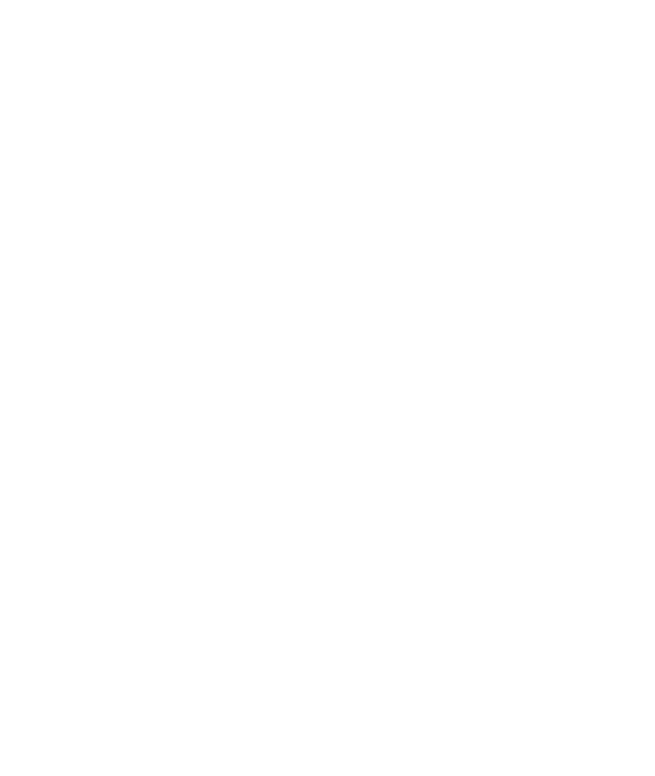
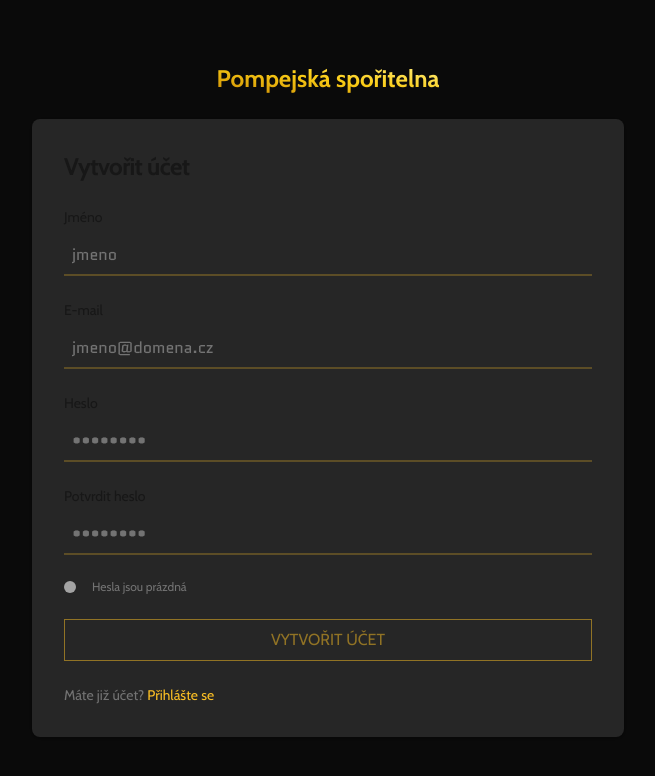
Before and after one commit to Bahamut731lp/STIN, a React (Vite) app in the folder client/: page /register in a window 1280 px wide. Shown: the top 776 px of the page, without its empty margins (312-967 px from the left). Built offline with nearby package versions, Linux system fonts and the light colour scheme.

Commit message:
feat: Registrace

```diff
--- a/client/src/App.tsx
+++ b/client/src/App.tsx
@@ -3,6 +3,7 @@
 import Homepage from "./pages/Homepage";
 import Login from "./pages/Login";
 import Logout from "./pages/Logout";
+import Register from "./pages/Register";
 import Dashboard from "./pages/Dashboard";
 
 function App() {
@@ -11,6 +12,7 @@
             <Route path="/" component={Homepage} />
             <Route path="/login" component={Login} />
             <Route path="/logout" component={Logout} />
+            <Route path="/register" component={Register} />
             <Route path="/dashboard" component={Dashboard} />
         </>
     )
--- /dev/null
+++ b/client/src/components/QRCodeModal.tsx
@@ -0,0 +1,81 @@
+import { useLocation } from 'wouter';
+import { Dialog, Transition } from '@headlessui/react'
+import { Fragment } from 'react'
+
+interface QRCodeModalProps {
+    isOpen: boolean;
+    setIsOpen: React.Dispatch<React.SetStateAction<boolean>>;
+    qr: string;
+    mail: string;
+}
+
+export default function QRCodeModal({ isOpen, qr, mail }: QRCodeModalProps) {
+
+    const [, setLocation] = useLocation();
+
+    function handleClosing() {
+        const confirmation = confirm("Jste si jistý, že chcete");
+        if (!confirmation) return;
+
+        setLocation("/login");
+    }
+
+    return (
+        <>
+            <Transition appear show={isOpen} as={Fragment}>
+                <Dialog as="div" className="relative z-10" onClose={handleClosing}>
+                    <Transition.Child
+                        as={Fragment}
+                        enter="ease-out duration-300"
+                        enterFrom="opacity-0"
+                        enterTo="opacity-100"
+                        leave="ease-in duration-200"
+                        leaveFrom="opacity-100"
+                        leaveTo="opacity-0"
+                    >
+                        <div className="fixed inset-0 bg-black bg-opacity-25" />
+                    </Transition.Child>
+
+                    <div className="fixed inset-0 overflow-y-auto">
+                        <div className="flex min-h-full items-center justify-center p-4 text-center">
+                            <Transition.Child
+                                as={Fragment}
+                                enter="ease-out duration-300"
+                                enterFrom="opacity-0 scale-95"
+                                enterTo="opacity-100 scale-100"
+                                leave="ease-in duration-200"
+                                leaveFrom="opacity-100 scale-100"
+                                leaveTo="opacity-0 scale-95"
+                            >
+                                <Dialog.Panel className="flex flex-col items-center w-full max-w-4xl transform overflow-hidden rounded bg-neutral-800 p-8 text-left align-middle shadow-xl transition-all gap-4">
+                                    <div className='w-full flex gap-8'>
+                                        <div className='flex flex-col gap-4 flex-1'>
+                                            <Dialog.Title
+                                                as="h1"
+                                                className="text-4xl font-medium leading-6 text-amber-400"
+                                            >
+                                                Dvoufázové ověření
+                                            </Dialog.Title>
+                                            <Dialog.Description className="text-neutral-500">
+                                                Níže zadejte kód z vaší aplikace pro dvoufázové ověření k účtu <code>{mail}</code>. Tento QR kód si naskenujte do Vaší autentizační aplikace jako je například Google Authenticator či Twilio Authy.
+                                            </Dialog.Description>
+                                        </div>
+
+                                        <div className="flex gap-2 my-2">
+                                            <img src={qr} alt="" className='w-64' />
+                                        </div>
+                                    </div>
+
+
+                                    <div className="mt-4">
+                                        <button onClick={handleClosing} type="button" className="px-4 border border-amber-400 text-amber-400 hover:bg-amber-400 hover:text-black transition duration-75 py-2 uppercase" >Zavřít</button>
+                                    </div>
+                                </Dialog.Panel>
+                            </Transition.Child>
+                        </div>
+                    </div>
+                </Dialog>
+            </Transition>
+        </>
+    )
+}
--- /dev/null
+++ b/client/src/pages/Register.tsx
@@ -0,0 +1,95 @@
+import { useState, useEffect } from "react"
+import Input from "../components/Input"
+import toast from 'react-hot-toast';
+import CustomToaster, { Toast } from "../components/Toast";
+import { useLocation } from "wouter";
+import QRCodeModal from "../components/QRCodeModal";
+
+export default function Register() {
+
+    const [name, setName] = useState("");
+    const [email, setEmail] = useState("");
+    const [password, setPassword] = useState("");
+    const [secondPassword, setSecondPassword] = useState("");
+
+    const [qr, setQR] = useState("");
+    const [qrModal, setQRModal] = useState(false);
+
+    const isMatching = password == secondPassword;
+    const isEmpty = password == "" && secondPassword == "";
+
+
+    async function submit() {
+        const options = {
+            method: 'POST',
+            headers: { 'Content-Type': 'application/json' },
+            body: JSON.stringify({ name, email, password })
+        };
+
+        const response = await fetch('http://localhost:8000/auth/register', options)
+        const json = await response.json();
+
+        if (!String(response.status).startsWith("2")) return;
+
+        setQR(json.data.user.secret.qr)
+        setQRModal(true);
+    }
+
+    return (
+        <main className="w-screen min-h-screen grid place-items-center bg-neutral-950">
+            <div className="flex flex-col items-center justify-center px-6 py-8 mx-auto w-full lg:w-1/2 md:h-screen lg:py-0">
+                <a href="#" className="flex items-center mb-6">
+                    <span className="bg-logo text-2xl font-extrabold">Pompejská spořitelna</span>
+                </a>
+                <div className="w-full bg-neutral-800 rounded-lg shadow">
+                    <div className="p-6 space-y-4 md:space-y-6 sm:p-8">
+                        <h1 className="text-xl font-bold leading-tight tracking-tight text-neutral-900 md:text-2xl dark:text-white">
+                            Vytvořit účet
+                        </h1>
+                        <form className="space-y-4 md:space-y-6" action="#">
+                            <div>
+                                <label htmlFor="name" className="block mb-2 text-sm font-medium text-neutral-900 dark:text-white">Jméno</label>
+                                <Input autoComplete="off" value={name} onChange={(e) => setName(e.target.value)} type="text" name="name" id="name" placeholder="jmeno"></Input>
+                            </div>
+                            <div>
+                                <label htmlFor="email" className="block mb-2 text-sm font-medium text-neutral-900 dark:text-white">E-mail</label>
+                                <Input autoComplete="off" value={email} onChange={(e) => setEmail(e.target.value)} type="email" name="email" id="email" placeholder="jmeno@domena.cz"></Input>
+                            </div>
+                            <div>
+                                <label htmlFor="password" className="block mb-2 text-sm font-medium text-neutral-900 dark:text-white">Heslo</label>
+                                <Input autoComplete="off" value={password} onChange={(e) => setPassword(e.target.value)} type="password" name="password" id="password" placeholder="••••••••" ></Input>
+                            </div>
+                            <div>
+                                <label htmlFor="confirm-password" className="block mb-2 text-sm font-medium text-neutral-900 dark:text-white">Potvrdit heslo</label>
+                                <Input autoComplete="off" value={secondPassword} onChange={(e) => setSecondPassword(e.target.value)} type="password" name="confirm-password" id="confirm-password" placeholder="••••••••" ></Input>
+                            </div>
+                            <div className="flex items-center text-xs gap-4 text-neutral-500">
+                                <span className={`flex w-3 h-3 ${isEmpty ? "bg-neutral-400" : (isMatching ? "bg-green-500" : "bg-red-500")} rounded-full`}></span>
+                                <span>
+                                    {
+                                        isEmpty ? (
+                                            <>Hesla jsou prázdná</>
+                                        ) : (
+                                            isMatching ? (
+                                                <>Hesla jsou shodná</>
+                                            ) : (
+                                                <>Hesla nejsou shodná</>
+                                            )
+                                        )
+                                    }
+                                </span>
+
+                            </div>
+                            <button disabled={name == "" || email == "" || !isMatching || isEmpty} onClick={() => submit()} type="button" className="w-full uppercase border border-amber-400 text-amber-400 hover:bg-amber-400 hover:text-black transition duration-75 py-2 disabled:pointer-events-none disabled:opacity-50">Vytvořit účet</button>
+                            <p className="text-sm font-light text-neutral-500 dark:text-neutral-400">
+                                Máte již účet? <a href="#" className="font-medium text-amber-400 hover:underline">Přihlášte se</a>
+                            </p>
+                        </form>
+                    </div>
+                </div>
+            </div >
+            <CustomToaster />
+            <QRCodeModal isOpen={qrModal} qr={qr} mail={email}/>
+        </main >
+    )
+}
```
Also changed, not shown: 1 other file (tests, documents, lock files or other folders).
